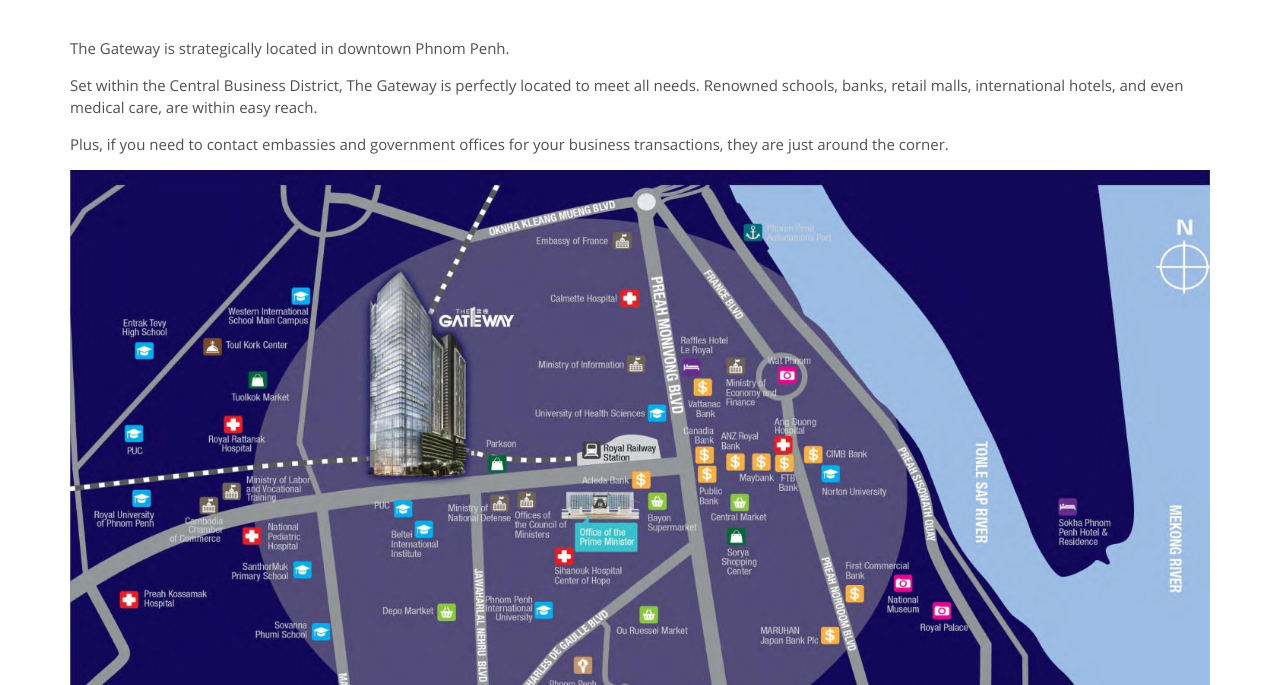
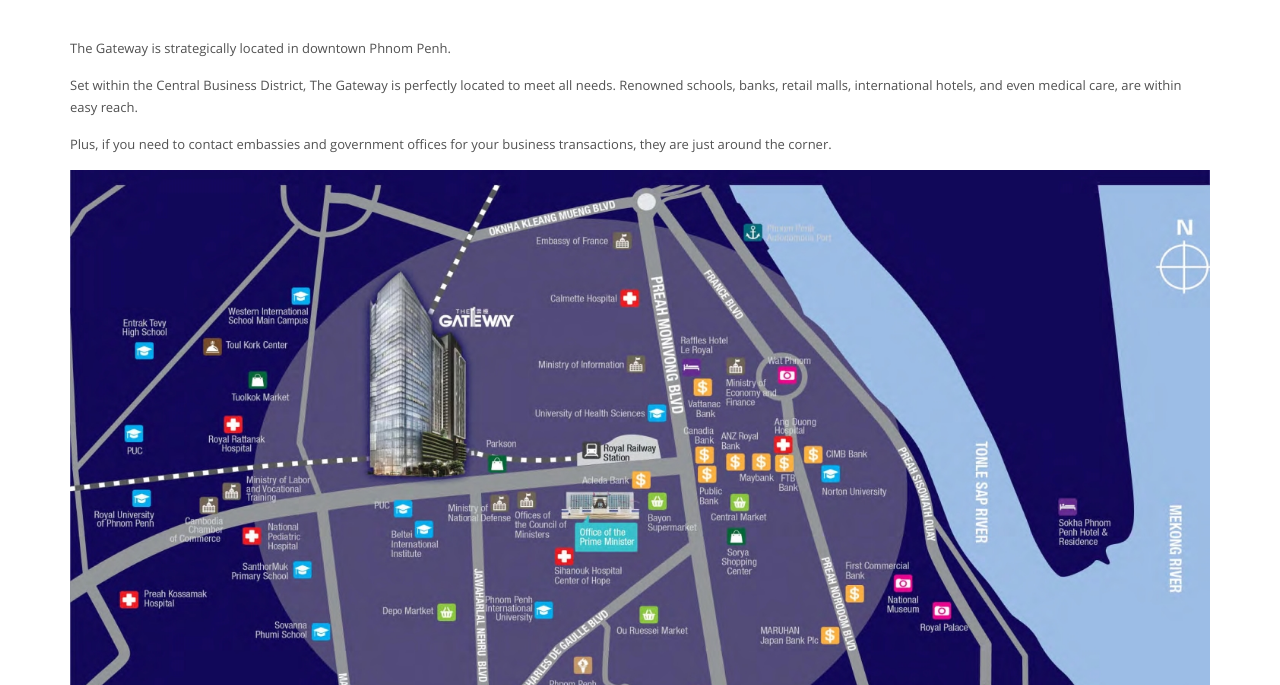
Before and after one commit to viplaunch/thegateway, a plain HTML site: page location/index.html in a window 1280 px wide. Shown: the part 115-800 px from the top of the page. Drawn offline with Linux system fonts and the light colour scheme.

Commit message:
modify project info page

```diff
--- a/location/index.html
+++ b/location/index.html
@@ -174,15 +174,15 @@
 
             <div class="project-page row">
                 <div class="page-content col-md-12">
-                    <p style="font-size: 15px;">
+                    <p style="font-size: 13px;">
                         The Gateway is strategically located in downtown Phnom Penh.
                     </p>
-                    <p style="font-size: 15px;">
+                    <p style="font-size: 13px;">
                         Set within the Central Business District, The Gateway is perfectly located to meet all needs.
                         Renowned schools, banks, retail malls, international hotels, and even medical care, are within
                         easy reach.
                     </p>
-                    <p style="font-size: 15px;">
+                    <p style="font-size: 13px;">
                         Plus, if you need to contact embassies and government offices for your business transactions,
                         they are just around the corner.
                     </p>
```
